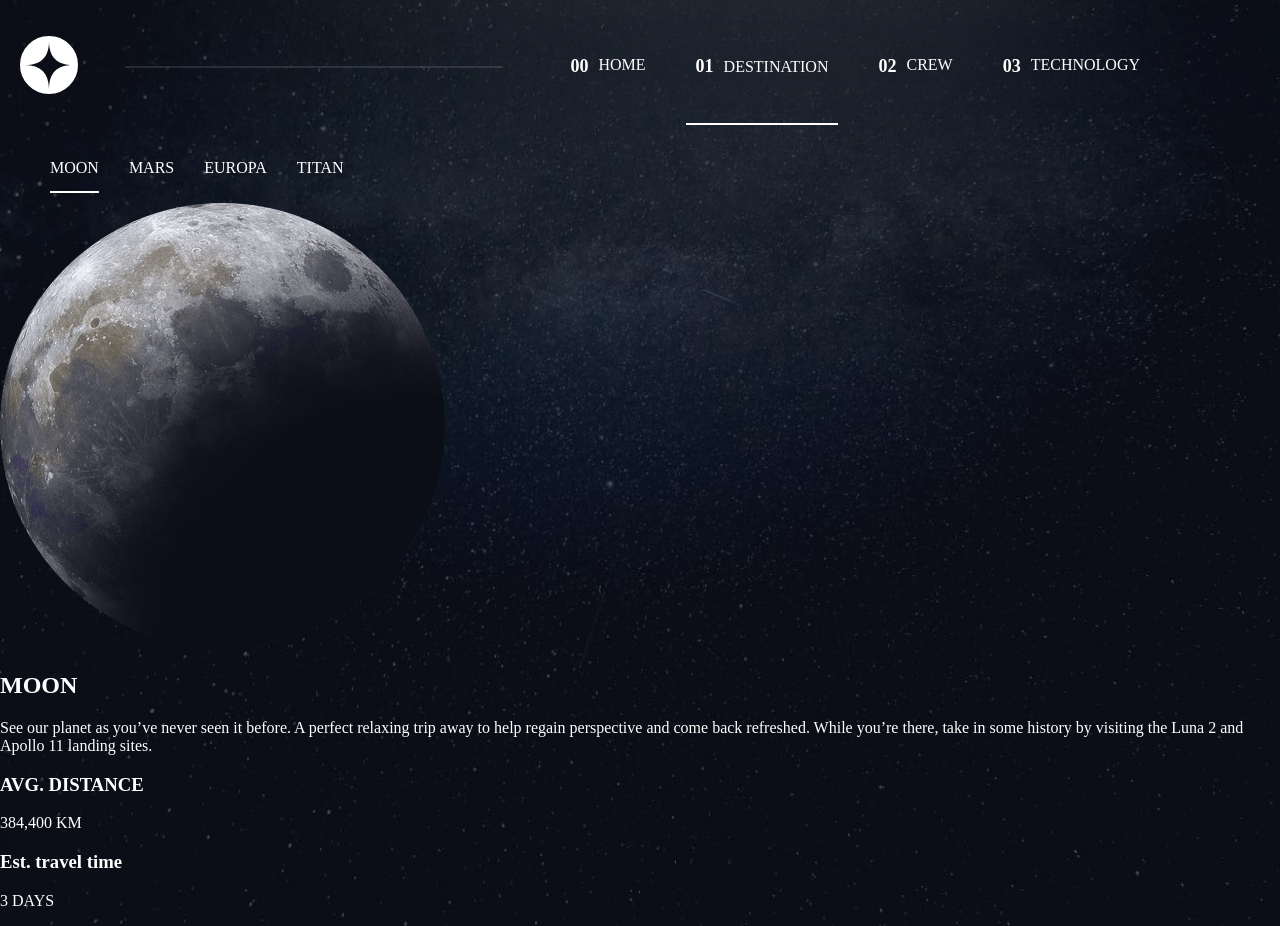
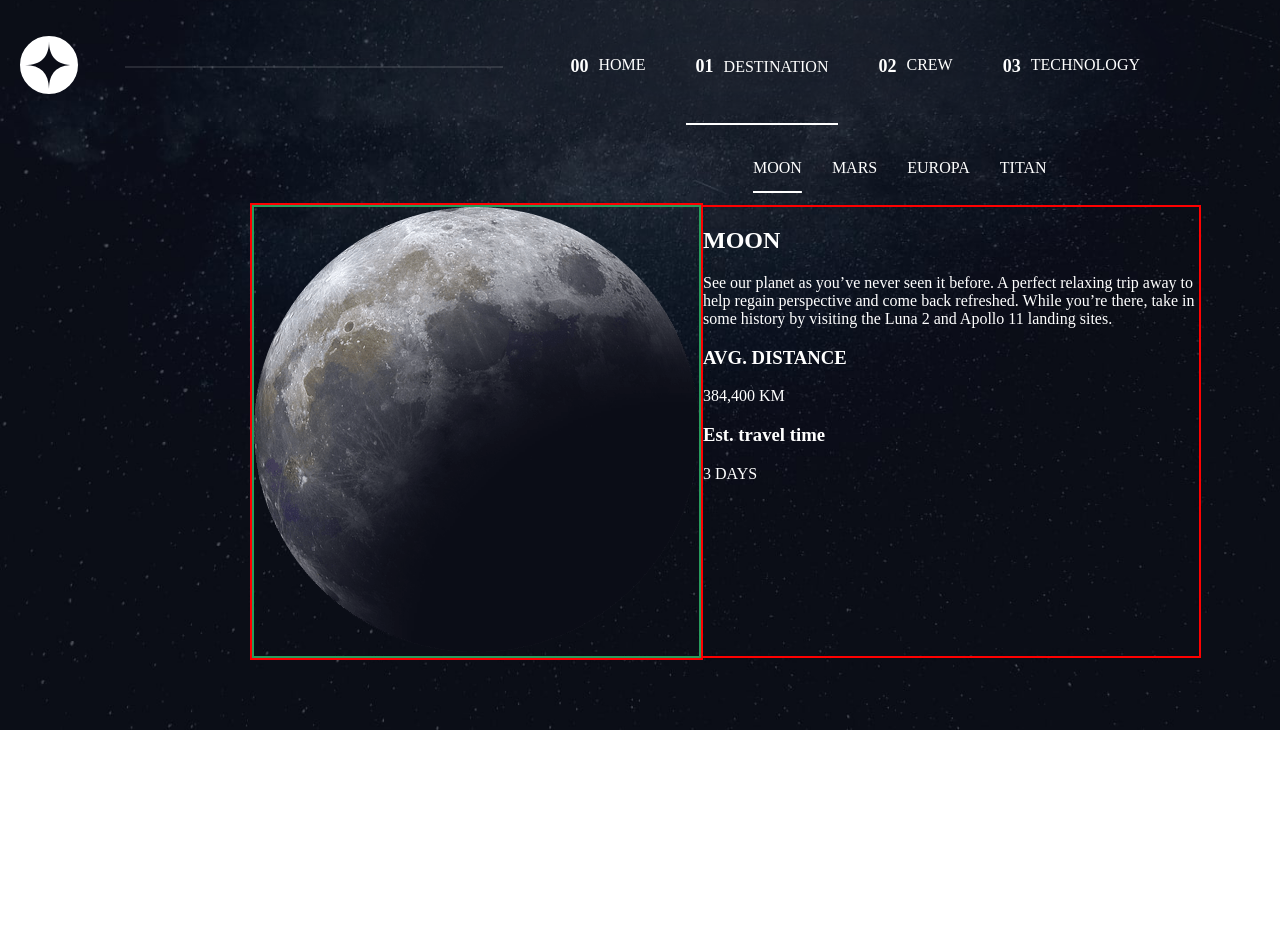
Before and after one commit to crapuscul/space, a React (Vite) app: page /DestinationPage in a window 1280 px wide. After the commit the page ends 800 px from the top, so only its background shows below. Built offline with nearby package versions, Linux system fonts and the light colour scheme.

Commit message:
grid box issue needs to  be fixed

```diff
--- a/src/pages/DestinationPage/DestinationPage.css
+++ b/src/pages/DestinationPage/DestinationPage.css
@@ -12,6 +12,29 @@ body {
 }
 .main-section{
     color: white;
+    display: grid;
+    grid-template-columns: 1fr 1fr;
+}
+.destination-nav{
+
+    grid-column: 2;
+
+}
+.section-grid{
+   margin-left: 250px;
+    border: solid 2px red;
+    display: grid;
+    grid-template-columns: 1fr 1fr;
+}
+.image-box{
+
+    border: solid 2px rgb(40, 156, 92);
+    grid-column: 1span/1;
+}
+.text-box{
+    margin-right: -500px;
+    border: solid 2px red;
+    grid-column: 2span2;
 }
 .destination-nav ul{
     display: flex;
@@ -34,3 +57,8 @@ body {
     text-decoration: underline 2px;
     cursor: pointer;
 }
+
+.container-main{
+    display: flex;
+    flex-direction: row;
+}
--- a/src/pages/DestinationPage/DestinationPage.jsx
+++ b/src/pages/DestinationPage/DestinationPage.jsx
@@ -14,7 +14,7 @@ export default function DestinationPage() {
             travelTime:"3 DAYS",
             },
         section2: {
-            picture:"./assets/images/destination/image-moon.png",
+            picture:"./src/assets/images/destination/image-mars.png",
                     heading: "MARS",
                     text: "Don’t forget to pack your hiking boots. You’ll need them to tackle Olympus Mons, the tallest planetary mountain in our solar system. It’s two and a half times the size of Everest!",
                     distanceTitle: "AVG. DISTANCE",
@@ -22,7 +22,7 @@ export default function DestinationPage() {
                     travelTimeTitle: "Est. travel time",
                     travelTime:"9 MONTHS",
                 },
-        section3: { picture:"./assets/images/destination/image-moon.png",
+        section3: {  picture:"./src/assets/images/destination/image-europa.png",
 
             heading: "EUROPA",
                     text: "The smallest of the four Galilean moons orbiting Jupiter, Europa is a winter lover’s dream. With an icy surface, it’s perfect for a bit of ice skating, curling, hockey, or simple relaxation in your snug wintery cabin.",
@@ -31,7 +31,7 @@ export default function DestinationPage() {
                     travelTimeTitle: "Est. travel time",
                     travelTime:"3 YEARS",
          },
-        section4: {picture:"./assets/images/destination/image-moon.png",
+        section4: { picture:"./src/assets/images/destination/image-titan.png",
 
             heading: "TITAN",
                     text: "The only moon known to have a dense atmosphere other than Earth, Titan is a home away from home (just a few hundred degrees colder!). As a bonus, you get striking views of the Rings of Saturn." ,
@@ -50,13 +50,22 @@ export default function DestinationPage() {
         const section = sections[selectedSection];
         return (
             <div>
-                <img src={section.picture} alt={section.heading} className="section-image" />
+                <div className='section-grid'>
+                    <div className='image-box'>
+                        <img src={section.picture} alt={section.heading}/>
+                        </div>
+
+                        <div className='text-box'>
                         <h2>{section.heading}</h2>
                             <p>{section.text}</p>
                             <h3>{section.distanceTitle}</h3>
                             <p>{section.distance}</p>
                             <h3>{section.travelTimeTitle}</h3>
                             <p>{section.travelTime}</p>
+                    </div>
+
+                </div>
+
             </div>
         );
     };
```
Lines whose indentation alone changed are shown as unchanged.
